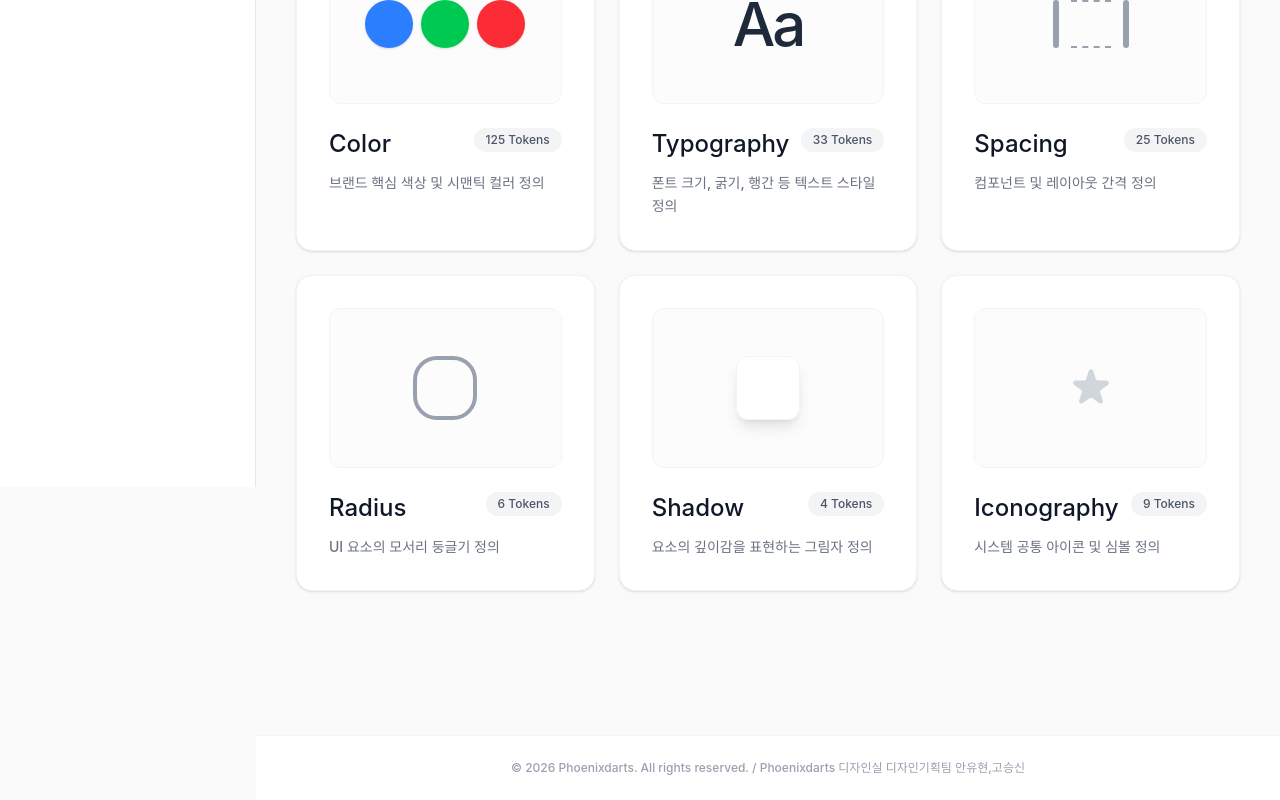
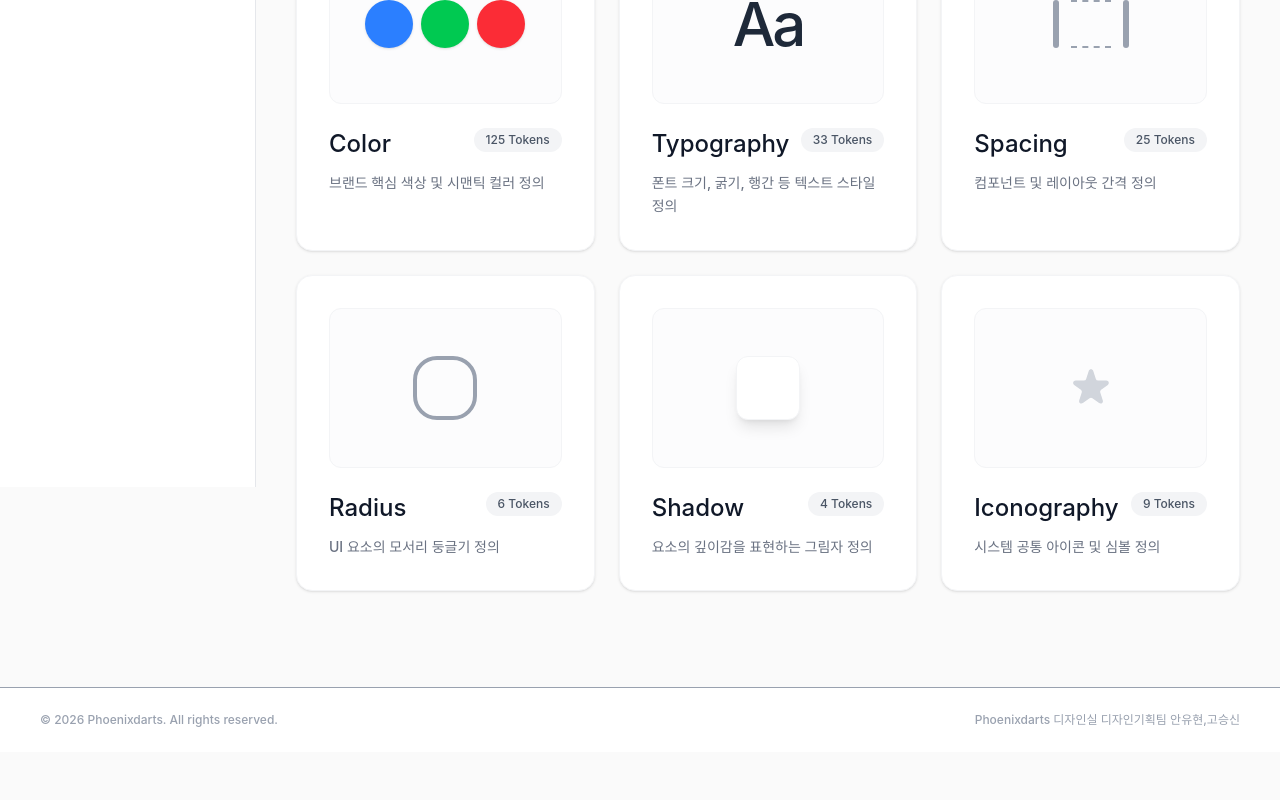
Before and after one commit to cynhwithcode/PDS-Hub, a React (Vite) app: page /tokens in a window 1280 px wide. Shown: the part 313-1113 px from the top of the page. After the commit the page ends 1065 px from the top, so only its background shows below. Built offline with nearby package versions, Linux system fonts and the light colour scheme; a web font is replaced by a local one.

Commit message:
fix: refine footer layout to be full-width, separate texts to opposite ends without slash, make sidebar sticky, and fix scroll-to-top button visibility

```diff
--- a/src/components/layout/Layout.tsx
+++ b/src/components/layout/Layout.tsx
@@ -8,21 +8,25 @@ export default function Layout() {
 
   useEffect(() => {
     const handleScroll = () => {
-      if (mainRef.current) {
-        if (mainRef.current.scrollTop > 300) {
+      const mainScroll = mainRef.current ? mainRef.current.scrollTop : 0;
+      const windowScroll = window.scrollY || document.documentElement.scrollTop || document.body.scrollTop;
+
+      if (mainScroll > 300 || windowScroll > 300) {
         setShowScrollTop(true);
       } else {
         setShowScrollTop(false);
       }
-      }
     };
+
+    window.addEventListener('scroll', handleScroll, { passive: true });
 
     const mainEl = mainRef.current;
     if (mainEl) {
-      mainEl.addEventListener('scroll', handleScroll);
+      mainEl.addEventListener('scroll', handleScroll, { passive: true });
     }
 
     return () => {
+      window.removeEventListener('scroll', handleScroll);
       if (mainEl) {
         mainEl.removeEventListener('scroll', handleScroll);
       }
@@ -30,6 +34,14 @@ export default function Layout() {
   }, []);
 
   const scrollToTop = () => {
+    window.scrollTo({
+      top: 0,
+      behavior: 'smooth'
+    });
+    document.documentElement.scrollTo({
+      top: 0,
+      behavior: 'smooth'
+    });
     if (mainRef.current) {
       mainRef.current.scrollTo({
         top: 0,
@@ -39,14 +51,19 @@ export default function Layout() {
   };
 
   return (
-    <div className="flex min-h-screen bg-background font-sans text-gray-900">
+    <div className="flex flex-col min-h-screen bg-background font-sans text-gray-900">
+      <div className="flex flex-grow flex-1 relative">
         <Sidebar />
-      <main ref={mainRef} className="flex-1 flex flex-col min-h-screen overflow-auto relative">
+        <main ref={mainRef} className="flex-1 flex flex-col relative min-w-0">
           <div className="flex-grow">
             <Outlet />
           </div>
-        <footer className="py-6 px-10 border-t border-gray-100 bg-white text-center text-xs text-gray-400 font-light select-none mt-12">
-          &copy; {new Date().getFullYear()} Phoenixdarts. All rights reserved. / Phoenixdarts 디자인실 디자인기획팀 안유현,고승신
+        </main>
+      </div>
+
+      <footer className="py-6 px-10 border-t border-gray-150 bg-white flex justify-between items-center text-xs text-gray-400 font-light select-none w-full">
+        <span>&copy; {new Date().getFullYear()} Phoenixdarts. All rights reserved.</span>
+        <span>Phoenixdarts 디자인실 디자인기획팀 안유현,고승신</span>
       </footer>
 
       {/* Scroll to Top Button */}
@@ -61,7 +78,6 @@ export default function Layout() {
           <path strokeLinecap="round" strokeLinejoin="round" d="M4.5 15.75l7.5-7.5 7.5 7.5" />
         </svg>
       </button>
-      </main>
     </div>
   );
 }
--- a/src/components/layout/Sidebar.tsx
+++ b/src/components/layout/Sidebar.tsx
@@ -2,7 +2,7 @@ import { NavLink, Link } from 'react-router-dom';
 
 export default function Sidebar() {
   return (
-    <aside className="w-64 h-screen bg-white border-r border-gray-200 flex flex-col">
+    <aside className="w-64 sticky top-0 h-screen bg-white border-r border-gray-200 flex flex-col shrink-0">
       <div className="p-6 border-b border-gray-100">
         <Link to="/tokens" className="block hover:opacity-85 transition-opacity">
           <h1 className="text-2xl font-extrabold text-gray-900 tracking-tight">PDS HUB</h1>
```
Lines whose indentation alone changed are shown as unchanged.
